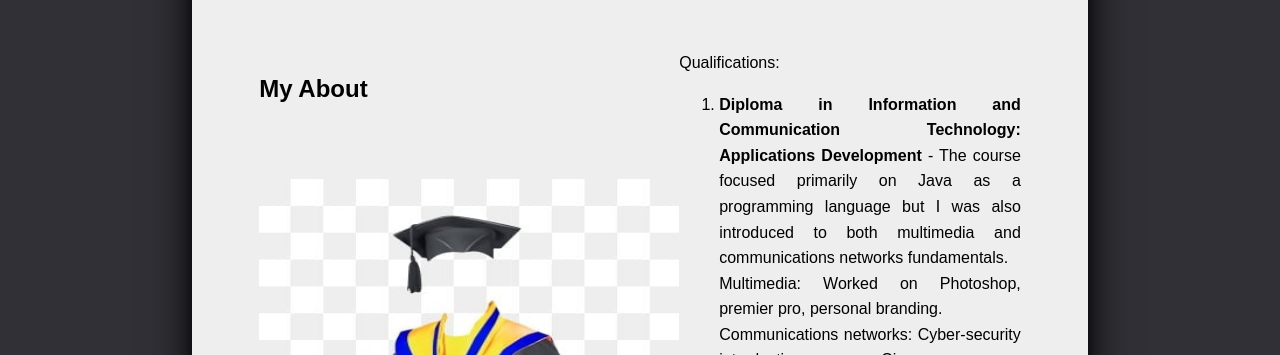
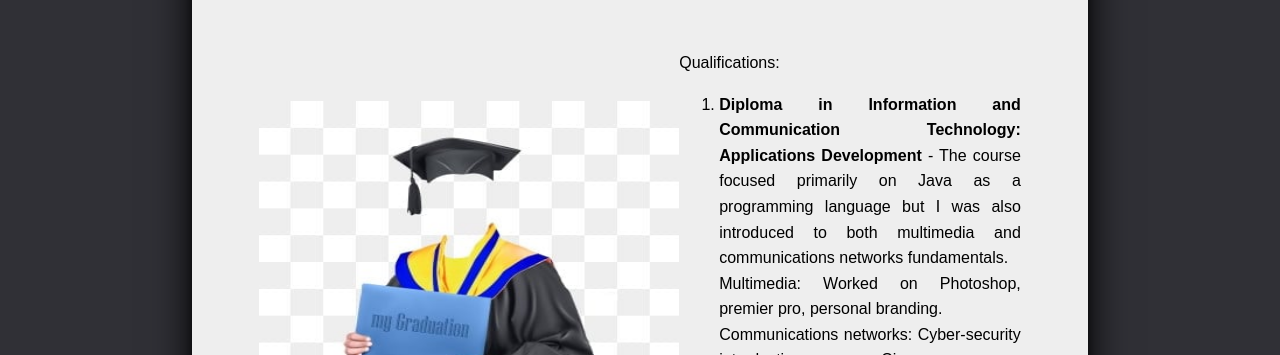
Before and after one commit to ZeeNzY/PortfolioWebsite, a plain HTML site: page index.html in a window 1280 px wide. Shown: the part 745-1100 px from the top of the page. Drawn offline with Linux system fonts and the light colour scheme.

Commit message:
Comiitted

```diff
--- a/index.html
+++ b/index.html
@@ -45,7 +45,7 @@
         <br>
         <div class="row">
           <div class="column">
-            <h2>My About</h2>
+
             <br></br>
             <img src="grad2.jpg" alt="graffiti-fonts" width="420" height="345px">
             </iframe>
```
